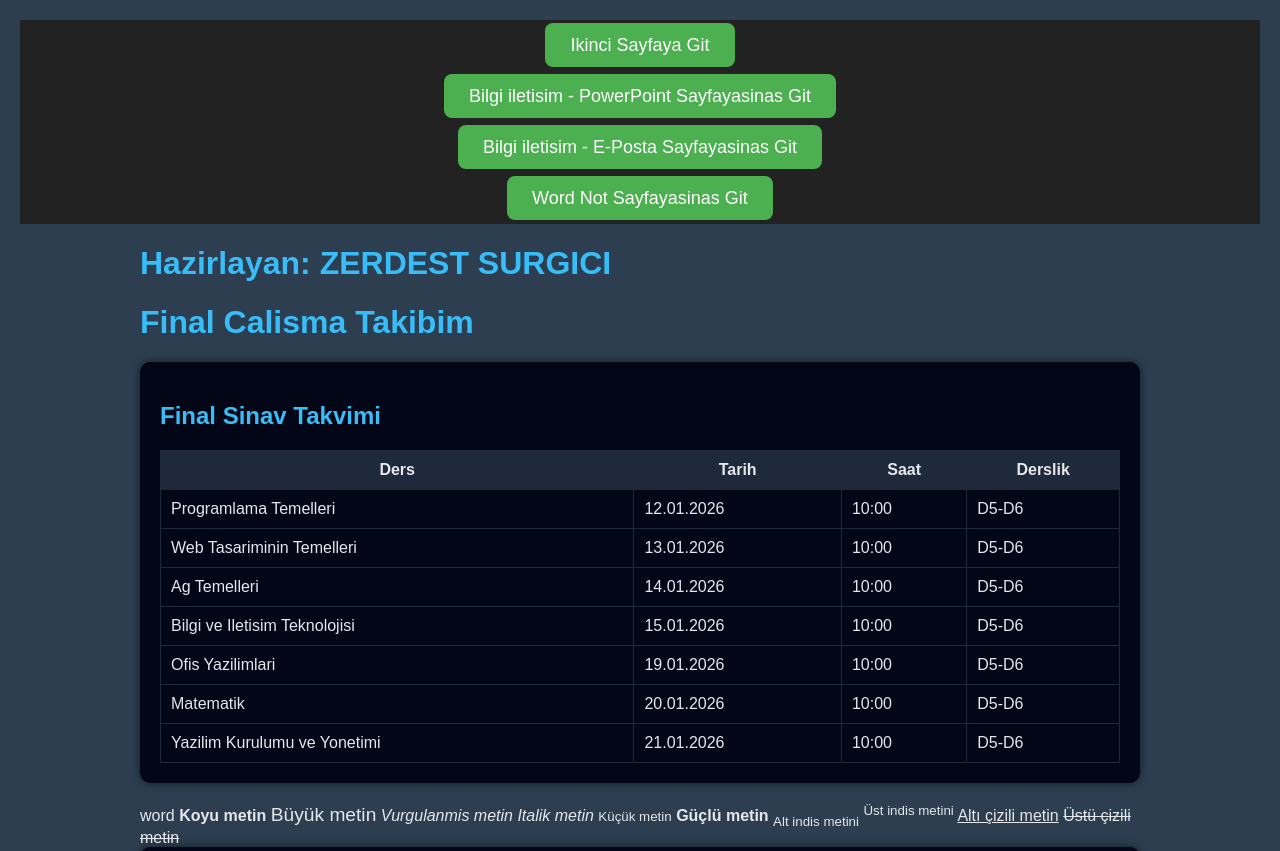
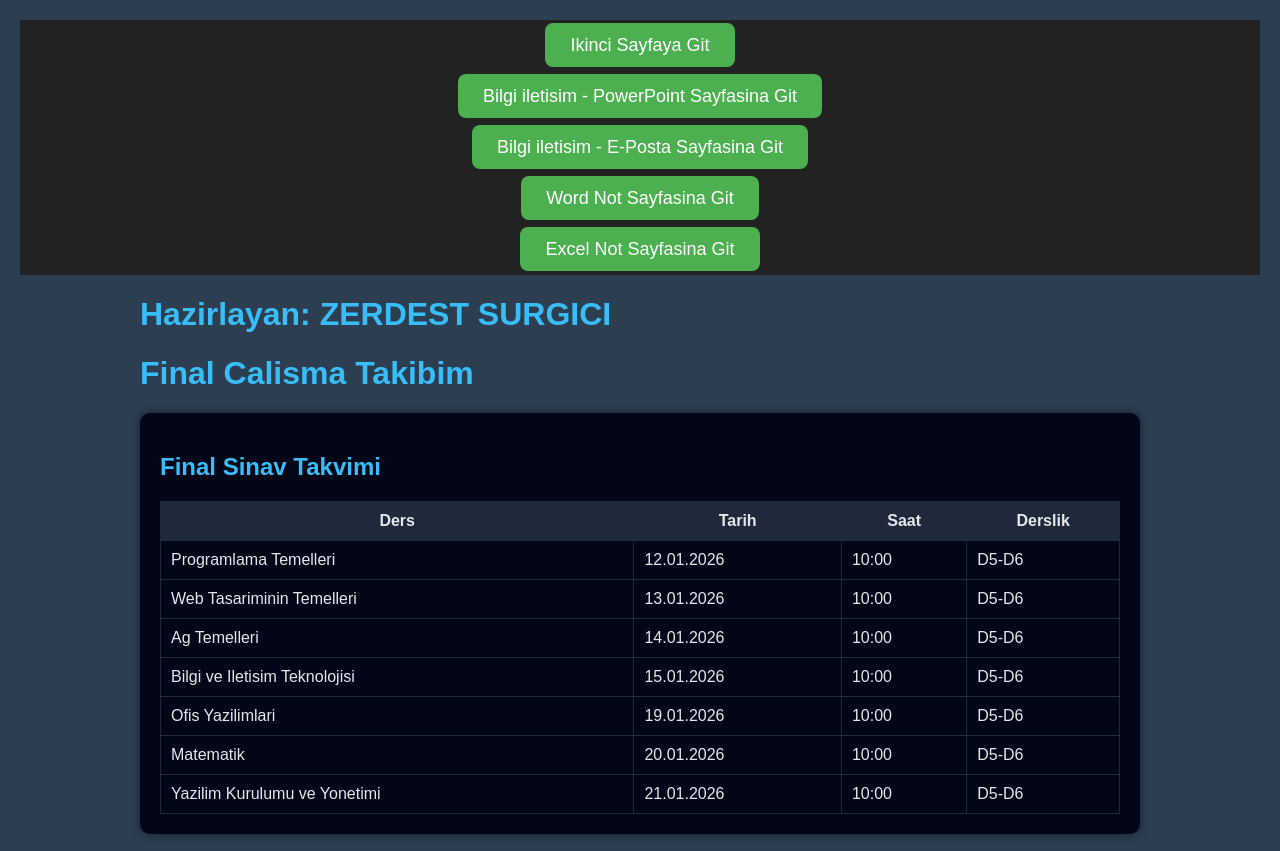
Before and after one commit to zrometheusdev/zerdest, a plain HTML site: page index.html in a window 1280 px wide. Shown: the top 851 px of the page. Drawn offline with Linux system fonts and the light colour scheme.

Commit message:
Update index.html

```diff
--- a/index.html
+++ b/index.html
@@ -89,15 +89,17 @@ color: white;
     <a href="sayfa2.html" class="menu2-btn">Ikinci Sayfaya Git</a>
 </div>
 <div class="menu2">
-    <a href="sayfa3.html" class="menu2-btn">Bilgi iletisim - PowerPoint Sayfayasinas Git</a>
+    <a href="sayfa3.html" class="menu2-btn">Bilgi iletisim - PowerPoint Sayfasina Git</a>
 </div>
 <div class="menu2">
-    <a href="sayfa4.html" class="menu2-btn">Bilgi iletisim - E-Posta Sayfayasinas Git</a>
+    <a href="sayfa4.html" class="menu2-btn">Bilgi iletisim - E-Posta Sayfasina Git</a>
 </div>
-	<div class="menu2">
-    <a href="word.html" class="menu2-btn">Word Not Sayfayasinas Git</a>
+<div class="menu2">
+    <a href="word/word.html" class="menu2-btn">Word Not Sayfasina Git</a>
 </div>
-
+<div class="menu2">
+    <a href="excel.html" class="menu2-btn">Excel Not Sayfasina Git</a>
+</div>
 <div class="container">
 <h1>Hazirlayan: ZERDEST SURGICI</h1>
 
```
